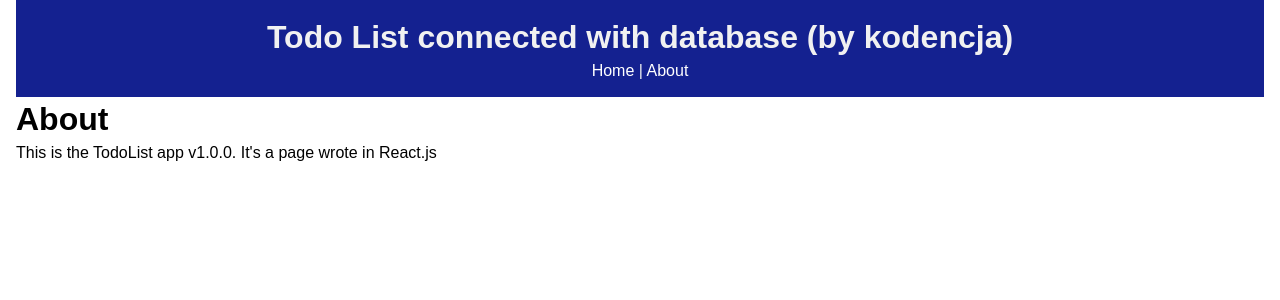
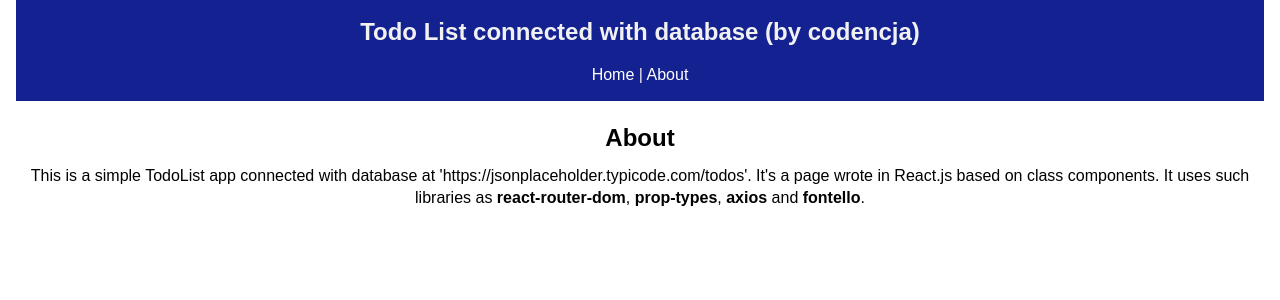
Before and after one commit to kodencja/react-todo, a React (Create React App) app: page /react-todo/about in a window 1280 px wide. Shown: the top 300 px of the page. Built offline with nearby package versions, Linux system fonts and the light colour scheme; no server answers.

Commit message:
Add styling corrections and react.memo

```diff
--- a/src/components/AddTodo.js
+++ b/src/components/AddTodo.js
@@ -1,40 +1,49 @@
-import React, { Component } from 'react';
-import PropTypes from 'prop-types';
+import React, { Component } from "react";
+import PropTypes from "prop-types";
 
 class AddTodo extends Component {
   state = {
-        title: ''
-    }
+    title: "",
+  };
 
   submit = (e) => {
     e.preventDefault();
     this.props.addTodos(this.state.title);
-        this.setState({ title: ''});
-    }
+    this.setState({ title: "" });
+  };
 
   onChanging = (e) => {
-        this.setState({ [e.target.name]: e.target.value})
-    }
+    this.setState({ [e.target.name]: e.target.value });
+  };
 
   render() {
     return (
-            <form onSubmit={this.submit} style={{ display: 'flex', paddingTop: '10px'}}>
-                <input type="text" name="title" placeholder="Add Todo"
+      <form
+        onSubmit={this.submit}
+        style={{ display: "flex", paddingTop: "10px" }}
+      >
+        <input
+          type="text"
+          name="title"
+          placeholder="Add Todo"
           className="addtodo"
           value={this.state.title}
-                onChange = {this.onChanging}
+          onChange={this.onChanging}
         />
 
-                <input type="submit" value="Submit" className="btn"
-                style={{flex: '0.7'}} />
+        <input
+          type="submit"
+          value="Submit"
+          className="btn"
+          style={{ flex: "0.7" }}
+        />
       </form>
-        )
+    );
   }
 }
 
 AddTodo.propTypes = {
-    addTodos: PropTypes.func.isRequired
-}
+  addTodos: PropTypes.func.isRequired,
+};
 
-
-export default AddTodo;
+export default React.memo(AddTodo);
--- a/src/components/Todoitem.js
+++ b/src/components/Todoitem.js
@@ -1,55 +1,49 @@
-import React, { Component } from 'react';
-import PropTypes from 'prop-types';
-import '../fontello/css/fontello.css';
+import React, { Component } from "react";
+import PropTypes from "prop-types";
+import "../fontello/css/fontello.css";
 
 // poniżej wyłuskujemy wartości właściwości 'Todoitem' nadaną w Todos.js
 class Todoitem extends Component {
-
   getStyle = () => {
     return {
-        backgroundColor: '#f4f4f4',
-        color: '#1a1a1a',
-        padding: '5px',
-        borderBottom: '1px #ccc dotted',
-        textDecoration: this.props.todoit.completed ? 'line-through' : 'none'
-    }
-}
+      backgroundColor: "#f4f4f4",
+      color: "#1a1a1a",
+      padding: "5px",
+      borderBottom: "1px #ccc dotted",
+      textDecoration: this.props.todoit.completed ? "line-through" : "none",
+    };
+  };
 
   render() {
     // DESTRUCTURING of an OBJECT
-    const {id, title, completed} = this.props.todoit;
+    const { id, title, completed } = this.props.todoit;
     return (
-
       <div style={this.getStyle()}>
         <p>
-
-                    <input type ="checkbox" className="boxcheck" checked={completed} onChange={this.props.markCompl.bind(this, id)} /> {' '}
-                    { title }
-                    <button onClick={this.props.delTodo.bind(this,id)} className="btn-cancel"><i className="icon-cancel"/></button>
+          <input
+            type="checkbox"
+            className="boxcheck"
+            checked={completed}
+            onChange={this.props.markCompl.bind(this, id)}
+          />{" "}
+          {title}
+          <button
+            onClick={this.props.delTodo.bind(this, id)}
+            className="btn-cancel"
+          >
+            <i className="icon-cancel" />
+          </button>
         </p>
       </div>
-        )
+    );
   }
 }
-
 
 // PropTypes - określenie rodzaju właściwości obiektu - property types; here it is an 'object' and is 'required'
 Todoitem.propTypes = {
   todoit: PropTypes.object.isRequired,
   markCompl: PropTypes.func.isRequired,
-    delTodo: PropTypes.func.isRequired
-}
-
-// const btnStyle = {
-//     background: '#ff0000',
-//     color: '#fff',
-//     border: 'none',
-//     padding: '5px 9px',
-//     borderRadius: '50%',
-//     cursor: 'pointer',
-//     float: 'right',
-//     fontSize: '100px'
-// };
-
+  delTodo: PropTypes.func.isRequired,
+};
 
 export default Todoitem;
--- a/src/components/layout/Header.js
+++ b/src/components/layout/Header.js
@@ -1,26 +1,35 @@
-import React from 'react';
-import {Link} from 'react-router-dom';
+import React from "react";
+import { Link } from "react-router-dom";
 
-function Header(){
-    //when it's a function not class 'return' works as 'render()' method
-    return (
-        <header style={headerStyle}>
-            <h1>Todo List connected with database (by kodencja)</h1>
-            <Link style={linkStyle} to="/react-todo/">Home</Link> | <Link style={linkStyle} to="/react-todo/about">About</Link>
-        </header>
-    )
+function Header() {
+  //when it's a function not class 'return' works as 'render()' method
+  return (
+    <header style={headerStyle}>
+      <h2 style={{ marginBottom: "15px" }}>
+        Todo List connected with database (by codencja)
+      </h2>
+      <Link style={linkStyle} to="/react-todo/">
+        Home
+      </Link>{" "}
+      |{" "}
+      <Link style={linkStyle} to="/react-todo/about">
+        About
+      </Link>
+    </header>
+  );
 }
 
 const headerStyle = {
-    background: '#142190',
-    color: '#f1f1f1',
-    textAlign: 'center',
-    padding: '15px 10px'
-}
+  background: "#142190",
+  color: "#f1f1f1",
+  textAlign: "center",
+  padding: "15px 10px",
+  fontSize: "16px",
+};
 
 const linkStyle = {
-    color: "#fff",
-    textDecoration: 'none'
-}
+  color: "#fff",
+  textDecoration: "none",
+};
 
-export default Header;
+export default React.memo(Header);
--- a/src/components/pages/About.js
+++ b/src/components/pages/About.js
@@ -1,12 +1,18 @@
-import React from 'react'
+import React from "react";
 
 function About() {
-    return (
-        <React.Fragment>
-            <h1>About</h1>
-        <p>This is the TodoList app v1.0.0. It's a page wrote in React.js</p>
-        </React.Fragment>
-    )
+  return (
+    <div style={{ textAlign: "center", marginTop: "20px" }}>
+      <h2>About</h2>
+      <p style={{ textAlign: "center", marginTop: "10px" }}>
+        This is a simple TodoList app connected with database at
+        'https://jsonplaceholder.typicode.com/todos'. It's a page wrote in
+        React.js based on class components. It uses such libraries as{" "}
+        <b>react-router-dom</b>, <b>prop-types</b>, <b>axios</b> and{" "}
+        <b>fontello</b>.
+      </p>
+    </div>
+  );
 }
 
-export default About
+export default React.memo(About);
```
Also changed, not shown: src/components/Todos.js (+17 -16 lines), 23 other files (tests, documents, lock files or other folders). Lines whose indentation alone changed are shown as unchanged.
